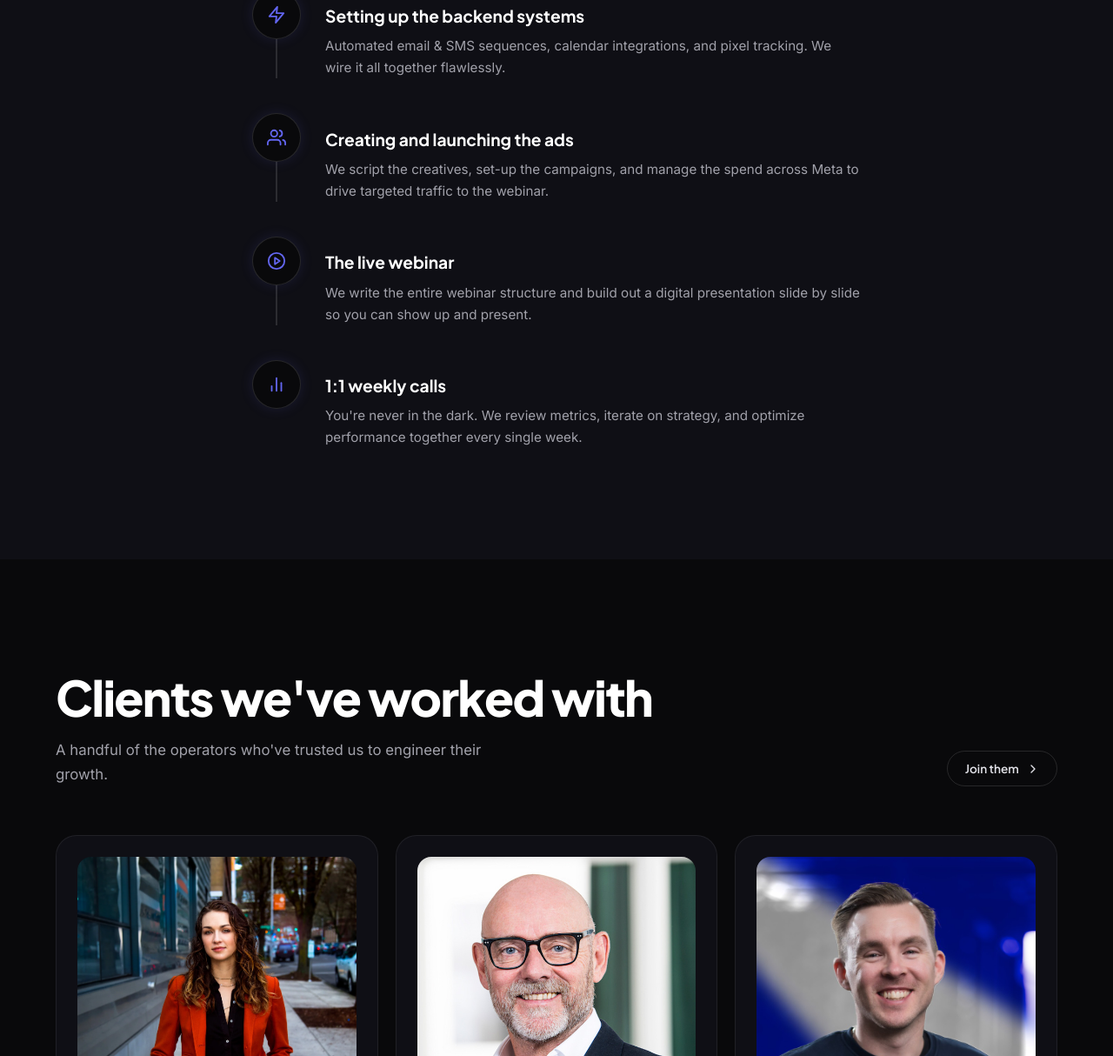
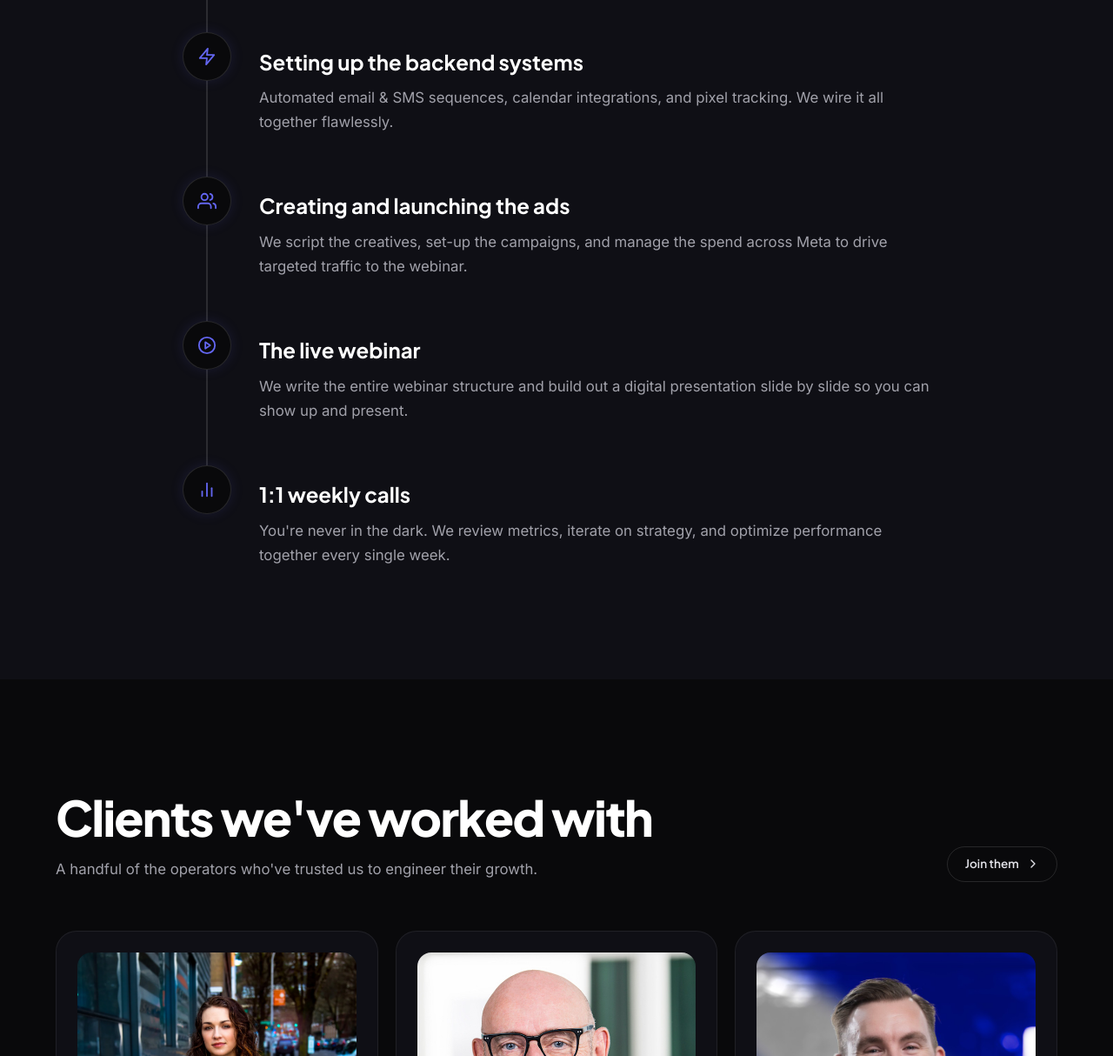
Before and after one commit to vizblo/Infofunnels-hemsida, a plain HTML site: page index.html in a window 1280 px wide. Shown: the part 2374-3588 px from the top of the page at 87% size. Drawn offline with Linux system fonts and the light colour scheme; a script that the page names is missing.

Commit message:
Favicon, smaller logo, headline 2 rows, wider steps, fix lines, subtitle 1 row

```diff
--- a/index.html
+++ b/index.html
@@ -8,6 +8,7 @@
   <meta property="og:title" content="InfoFunnels — Funnels That Turn Your Audience Into Clients" />
   <meta property="og:description" content="InfoFunnels is a done-for-you funnel agency that helps coaches and online businesses scale by acquiring more clients through high-converting webinar and VSL funnels." />
   <meta property="og:type" content="website" />
+  <link rel="icon" type="image/png" href="favicon.png" />
   <link rel="preconnect" href="https://fonts.googleapis.com" />
   <link rel="preconnect" href="https://fonts.gstatic.com" crossorigin />
   <link href="https://fonts.googleapis.com/css2?family=Plus+Jakarta+Sans:wght@400;500;600;700;800&family=Inter:wght@400;500;600&display=swap" rel="stylesheet" />
@@ -70,10 +71,10 @@
       justify-content: space-between;
     }
     #navbar .logo img {
-      height: 36px;
+      height: 28px;
       object-fit: contain;
     }
-    @media (min-width: 768px) { #navbar .logo img { height: 42px; } }
+    @media (min-width: 768px) { #navbar .logo img { height: 32px; } }
 
     /* ─── BUTTONS ─── */
     .btn {
@@ -325,7 +326,7 @@
       margin: 0 auto 4.5rem;
     }
     .steps {
-      max-width: 700px;
+      max-width: 860px;
       margin: 0 auto;
       display: flex;
       flex-direction: column;
@@ -333,11 +334,23 @@
     }
     .step {
       display: flex;
-      gap: 1.75rem;
+      gap: 2rem;
       position: relative;
-      padding-bottom: 2.5rem;
+      padding-bottom: 3rem;
     }
     .step:last-child { padding-bottom: 0; }
+    /* Connecting line via pseudo-element — starts right at icon bottom */
+    .step:not(:last-child)::before {
+      content: '';
+      position: absolute;
+      left: 27px;
+      top: 56px;
+      bottom: 0;
+      width: 2px;
+      background: var(--border2);
+      transition: background 0.3s;
+    }
+    .step:not(:last-child):hover::before { background: rgba(99,102,241,0.45); }
     .step-left {
       display: flex;
       flex-direction: column;
@@ -353,6 +366,7 @@
       align-items: center;
       justify-content: center;
       color: var(--primary);
+      position: relative;
       z-index: 1;
       transition: background 0.3s, transform 0.3s;
       flex-shrink: 0;
@@ -362,22 +376,15 @@
       background: rgba(99,102,241,0.1);
       transform: scale(1.08);
     }
-    .step-line {
-      flex: 1;
-      width: 2px;
-      background: var(--border2);
-      margin-top: 0;
-      transition: background 0.3s;
-    }
-    .step:hover .step-line { background: rgba(99,102,241,0.4); }
+    .step-line { display: none; }
     .step-body { padding-top: 0.9rem; }
     .step-h3 {
       font-family: var(--font-head);
-      font-size: 1.2rem;
+      font-size: 1.5rem;
       font-weight: 700;
-      margin-bottom: 0.4rem;
+      margin-bottom: 0.5rem;
     }
-    .step-p { color: var(--muted); font-size: 0.95rem; line-height: 1.65; }
+    .step-p { color: var(--muted); font-size: 1.05rem; line-height: 1.7; }
 
     /* ─── CLIENTS ─── */
     #clients { padding: 8rem 0; }
@@ -650,8 +657,8 @@
       </div>
 
       <h1 class="hero-h1" id="hero-heading">
-        Funnels that turn your audience into<br>
-        <span class="gradient-text">paid clients</span>
+        Funnels that turn your<br>
+        audience into <span class="gradient-text">paid clients</span>
       </h1>
 
       <p class="hero-sub">
@@ -853,7 +860,7 @@
       <div class="clients-header-row">
         <div>
           <h2 class="section-h2" id="clients-heading">Clients we've worked with</h2>
-          <p class="section-sub">A handful of the operators who've trusted us to engineer their growth.</p>
+          <p class="section-sub" style="max-width:none;white-space:nowrap">A handful of the operators who've trusted us to engineer their growth.</p>
         </div>
         <a href="#book" class="btn btn-outline" style="display:none" id="clients-cta">
           Join them
```
Also changed, not shown: favicon.png (added).
